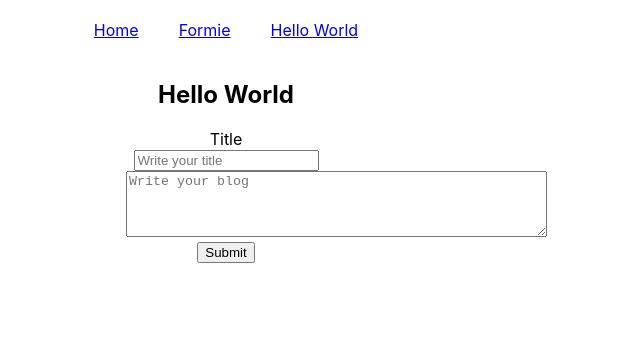
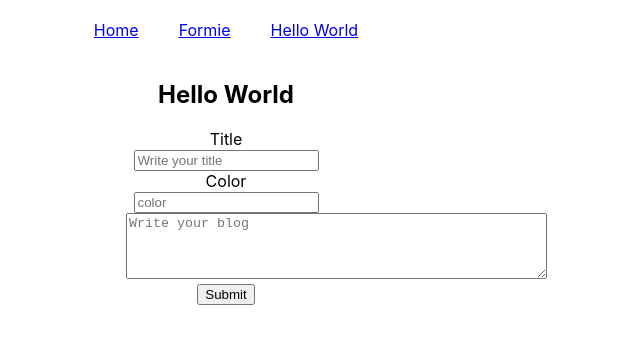
Before and after one commit to ebisLab/Post-Blog, a React (Create React App) app: page /formie in a window 1280 px wide. Shown: the top 344 px of the page, without its empty margins (414-1054 px from the left). Built offline with nearby package versions, Linux system fonts and the light colour scheme.

Commit message:
added color property

```diff
--- a/src/App.js
+++ b/src/App.js
@@ -25,7 +25,8 @@ function App() {
     const newBlog ={
       id: Date.now(),
       title: post.title,
-      content: post.content
+      content: post.content,
+      color: post.color
     }
 
     setData([...data, newBlog])
--- a/src/components/Form.js
+++ b/src/components/Form.js
@@ -3,7 +3,8 @@ import React, {useState} from 'react'
 const Form = (props) =>{
     const [info, setInfo] = useState([{
         title: '',
-        content: ''
+        content: '',
+        color: ''
     }])
 
     const changeHandler = e =>{
@@ -13,21 +14,39 @@ const Form = (props) =>{
     const handleSubmit= e =>{
 e.preventDefault();
 props.addNewPost(info);
-// setInfo({
-//     title:'',
-//     content: ''
-// })
+setInfo({
+    title:'',
+    content: '',
+    color: ''
+})
+console.log('info', info)
+    }
+    // console.log('info', info)
 
-    }
 
-    console.log('props', props)
-    console.log('info', info)
+    return(
 
-    return(<div style={{width: '200px', display: 'inline-block'}}>
+    <div style={{width: '200px', display: 'inline-block'}}>
         <h2>Hello World</h2>
         <form onSubmit={handleSubmit}>
-        <label>Title</label>
-        <input htmlFor="content" placeholder="Write your title"/>
+
+
+        <label htmlFor="title">Title</label>
+        <input  id="title"
+        name="title"
+        type="text"
+        value={info.text}
+        onChange={changeHandler}
+        placeholder="Write your title"/>
+
+<label htmlFor="color">Color</label>
+        <input  id="color"
+        name="color"
+        type="text"
+        value={info.text}
+        onChange={changeHandler}
+        placeholder="color"/>
+
         <textarea
         id="content"
         name="content"
```
